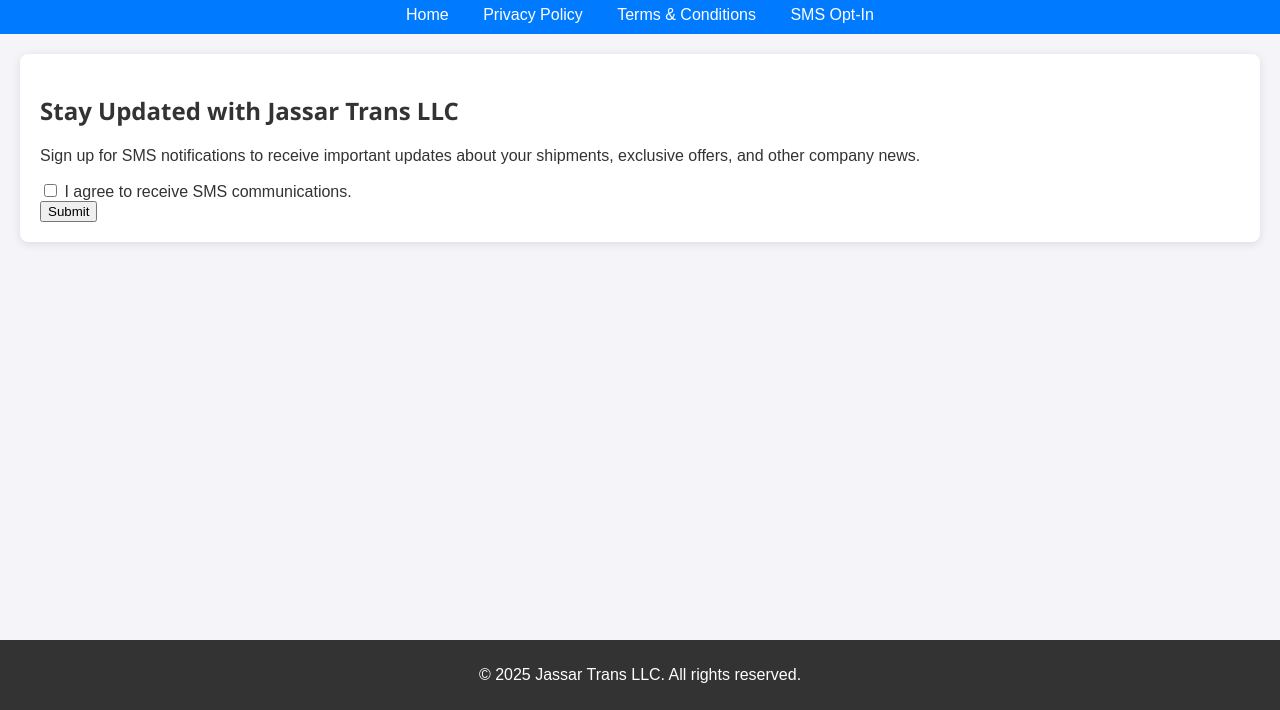
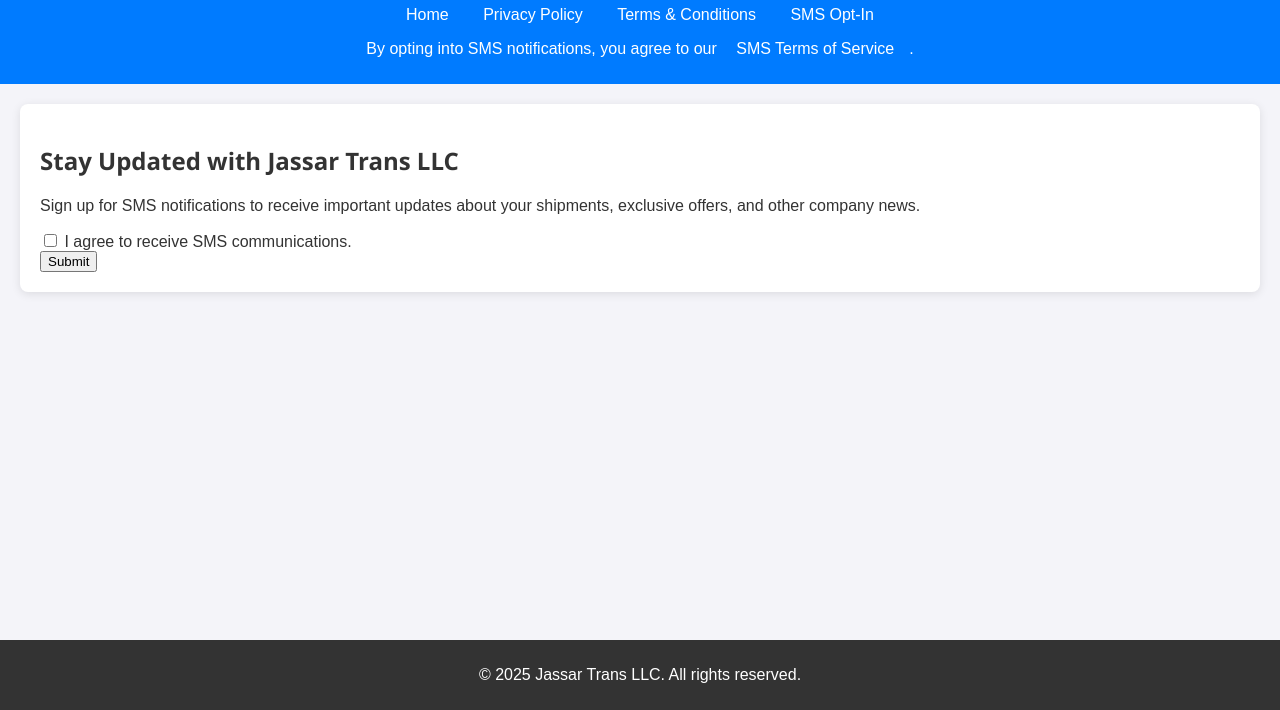
Before and after one commit to JassarTransLLC/jassar-trans-llc-website, a plain HTML site: page sms-opt-in.html in a window 1280 px wide. Shown: the part 90-800 px from the top of the page. Drawn offline with Linux system fonts and the light colour scheme.

Commit message:
Update sms-opt-in.html

```diff
--- a/sms-opt-in.html
+++ b/sms-opt-in.html
@@ -14,6 +14,10 @@
             <a href="privacy-policy.html">Privacy Policy</a>
             <a href="terms-and-conditions.html">Terms & Conditions</a>
             <a href="sms-opt-in.html">SMS Opt-In</a>
+            <p>By opting into SMS notifications, you agree to our
+    <a href="sms-terms-of-service.html" target="_blank">SMS Terms of Service</a>.
+</p>
+
         </nav>
     </header>
 
```
